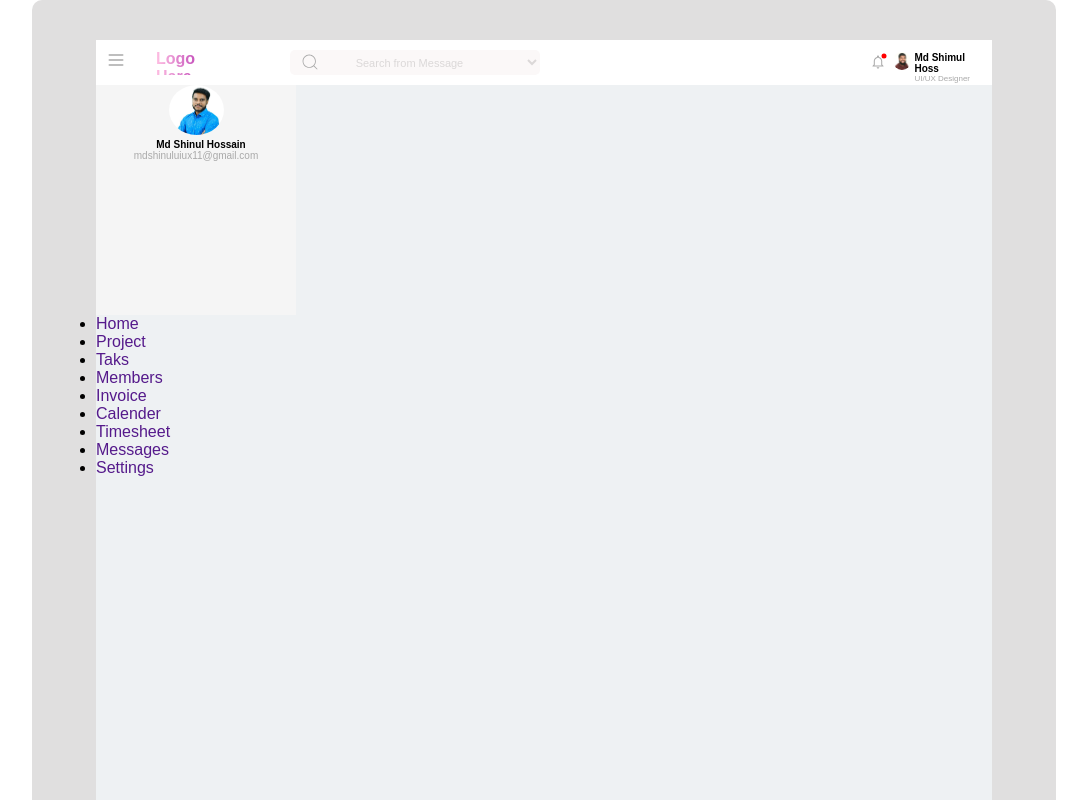
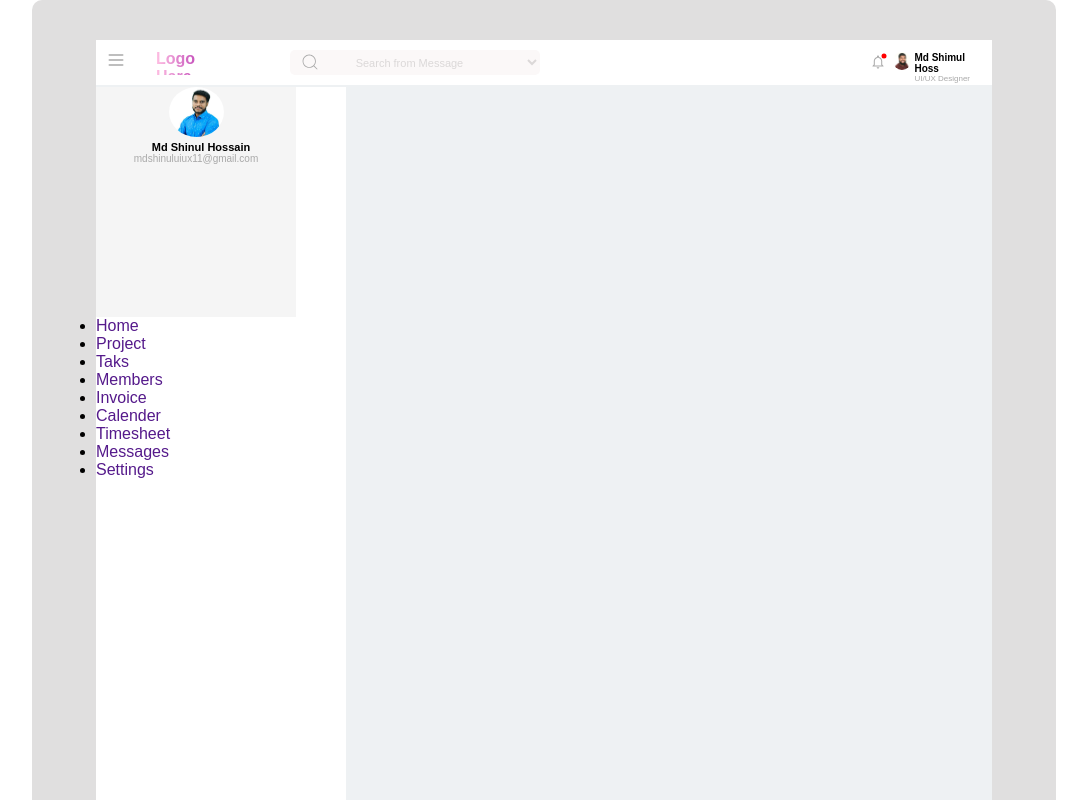
Before and after one commit to dantocome/reacttype-dashboard, a React (Vite) app: page / in a window 1280 px wide. Shown: the top 800 px of the page, without its empty margins (96-1183 px from the left). Built offline with nearby package versions, Linux system fonts and the light colour scheme.

Commit message:
all added files

```diff
--- a/src/components/component.css
+++ b/src/components/component.css
@@ -133,6 +133,7 @@ h6{
 .hoss{
     font-weight: 800;
     text-indent: 10px;
+    font-size: 11px;
 }
 .email{
     font-size: 10px;
@@ -141,3 +142,9 @@ h6{
 .innermd{
     text-align: center;
 }
+.sidebar{
+    background-color: white;
+    width: 250px;
+    height: 132vh;
+    margin-top: 1.5px;
+}
```
